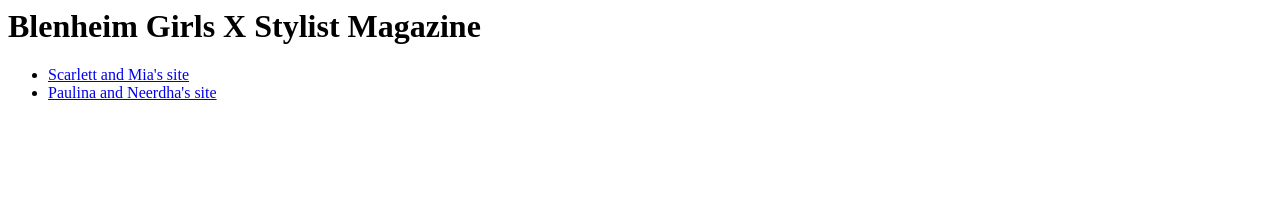
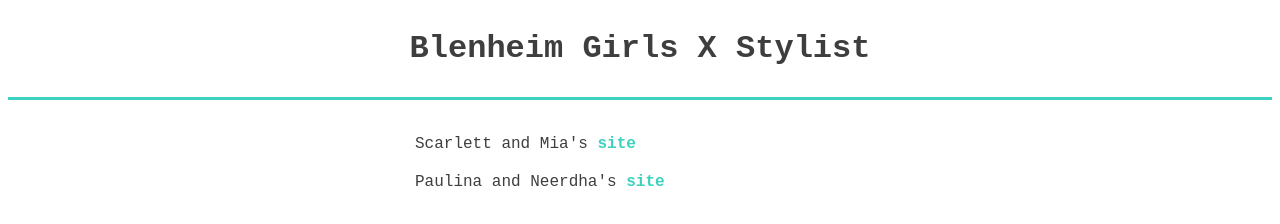
Before and after one commit to blenheimgirls/blenheimgirls.github.io, a plain HTML site: page index.html in a window 1280 px wide. Drawn offline with Linux system fonts and the light colour scheme.

Commit message:
Update index.html

```diff
--- a/index.html
+++ b/index.html
@@ -1,10 +1,47 @@
-<h1>Blenheim Girls X Stylist Magazine</h1>
-
-<ul>
-    <li>
-        <a href="/scarlett-and-mia/">Scarlett and Mia's site</a>
-    </li>
-    <li>
-        <a href="/paulina-and-neerdha/">Paulina and Neerdha's site</a>
-    </li>
-</ul>
+<head>
+    <title>Blenheim Girls X Stylist</title>
+    <style>
+        h1, li, p {
+            font-family: 'Courier New', Courier, monospace;
+            color: #3e3e3e;
+        }
+        h1 {
+            text-align: center;
+            margin-top: 30px;
+            margin-bottom: 30px;
+        }
+        hr {
+            border: none;
+            background-color: #3cd2be;
+            height: 3px;
+        }
+        ul {
+            list-style: none;
+            max-width: 500px;
+            margin: auto;
+            margin-top: 30px;
+            margin-bottom: 30px;
+        }
+        li {
+            padding: 5px;
+            margin-top: 10px;
+            margin-bottom: 10px;
+        }
+        a {
+            text-decoration: none;
+            color: #3cd2be;
+            font-weight: bold;
+        }
+        a:hover {
+            color: #2abeaa;
+        }
+    </style>
+</head>
+<body>
+    <h1>Blenheim Girls X Stylist</h1>
+    <hr>
+    <ul>
+        <li>Scarlett and Mia's <a href="/scarlett-and-mia/">site</a></li>
+        <li>Paulina and Neerdha's <a href="/paulina-and-neerdha/">site</a></li>
+    </ul>
+</body>
```
